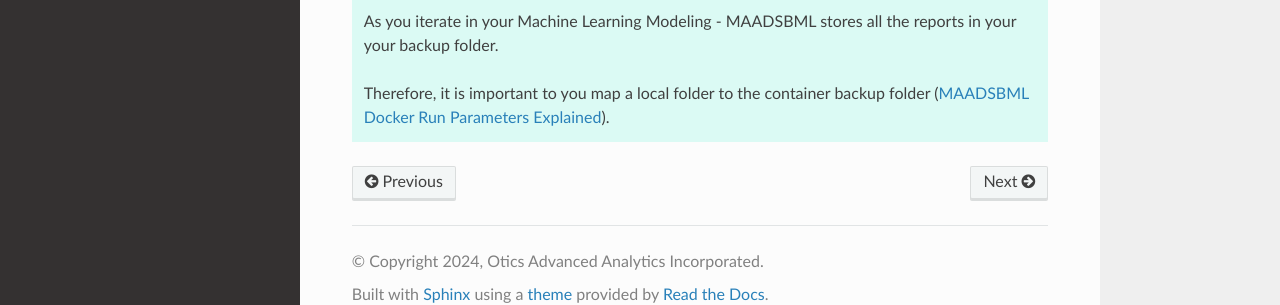
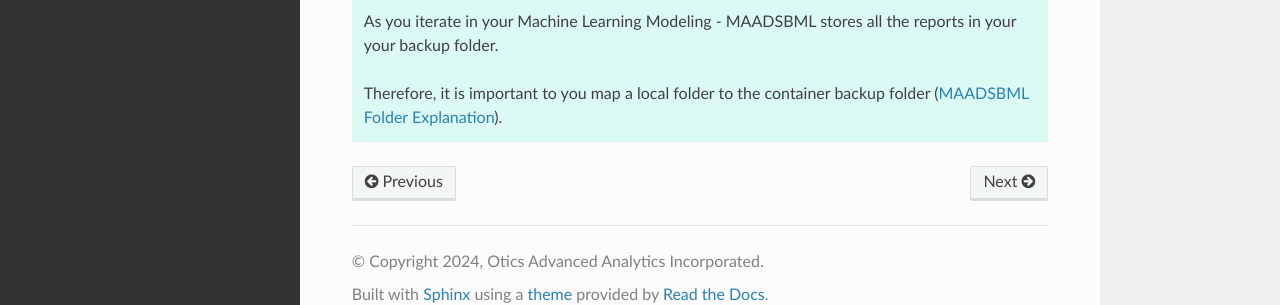
Before and after one commit to smaurice101/maadsbml, a Sphinx documentation site: the page built from docs/source/dashboard.rst, in a window 1280 px wide and 900 px high, scrolled down 776 px. Shown: the part 569-874 px from the top of the window. Built offline with Sphinx 7.4.7 and the Read the Docs theme 3.1.0, drawn with Linux system fonts in a browser that asks for light colours.

Commit message:
Update dashboard.rst

```diff
--- a/docs/source/dashboard.rst
+++ b/docs/source/dashboard.rst
@@ -24,4 +24,4 @@ URL: http://localhost:9090/maadsbmllogs.html?topic=bmllogs&append=0
 .. tip::
    As you iterate in your Machine Learning Modeling - MAADSBML stores all the reports in your your backup folder.
 
-   Therefore, it is important to you map a local folder to the container backup folder (:ref:`MAADSBML Docker Run Parameters Explained`).
+   Therefore, it is important to you map a local folder to the container backup folder (:ref:`MAADSBML Folder Explanation`).
```
